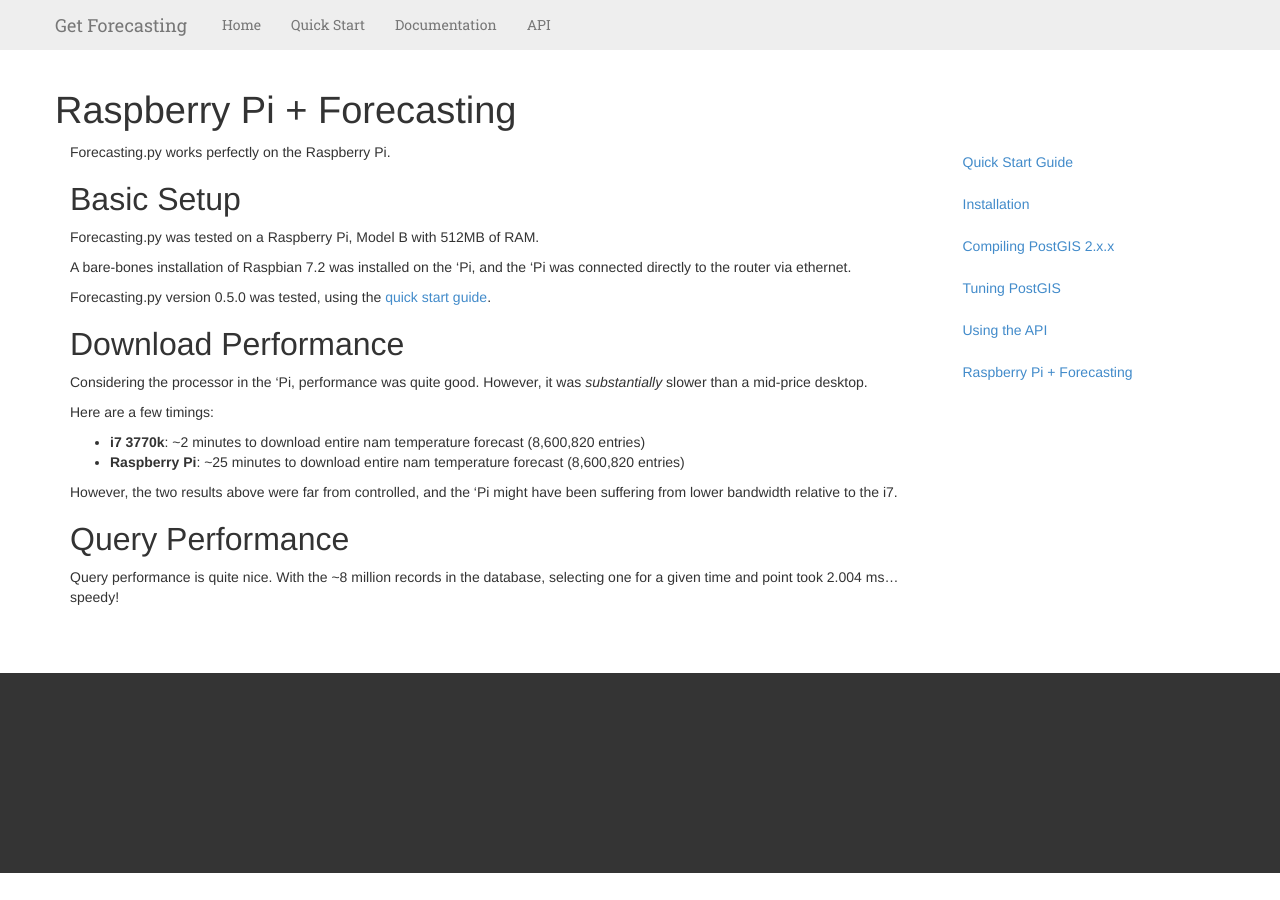
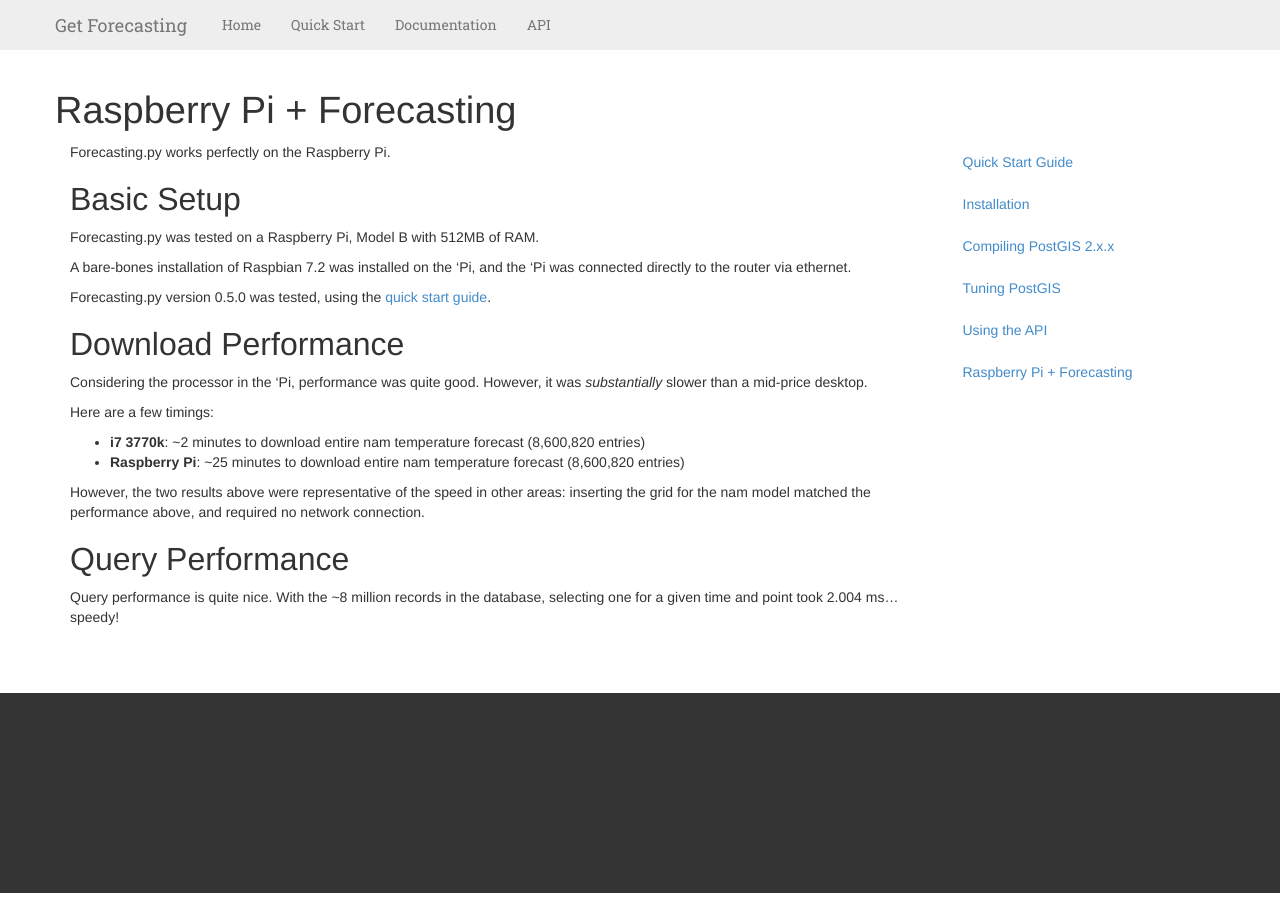
Before and after one commit to sAlexander/forecasting, a Jekyll site: the page built from documentation/_posts/2013-01-26-Raspberry-Pi.md, in a window 1280 px wide. Built offline with Jekyll 4.4.1, drawn with Linux system fonts in a browser that asks for light colours; Markdown is read by kramdown in place of the engine named in the settings.

Commit message:
updating timing information on the Pi

```diff
--- a/documentation/_posts/2013-01-26-Raspberry-Pi.md
+++ b/documentation/_posts/2013-01-26-Raspberry-Pi.md
@@ -24,7 +24,7 @@ Here are a few timings:
 -  **i7 3770k**: ~2 minutes to download entire nam temperature forecast (8,600,820 entries)
 -  **Raspberry Pi**: ~25 minutes to download entire nam temperature forecast (8,600,820 entries)
 
-However, the two results above were far from controlled, and the 'Pi might have been suffering from lower bandwidth relative to the i7.
+However, the two results above were representative of the speed in other areas: inserting the grid for the nam model matched the performance above, and required no network connection.
 
 <h2 id="query-performance">Query Performance</h2>
 
```
